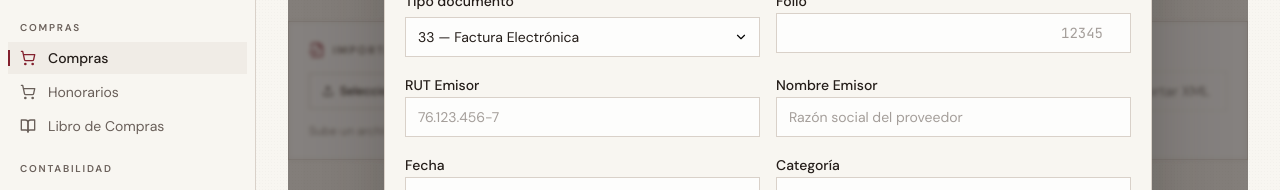
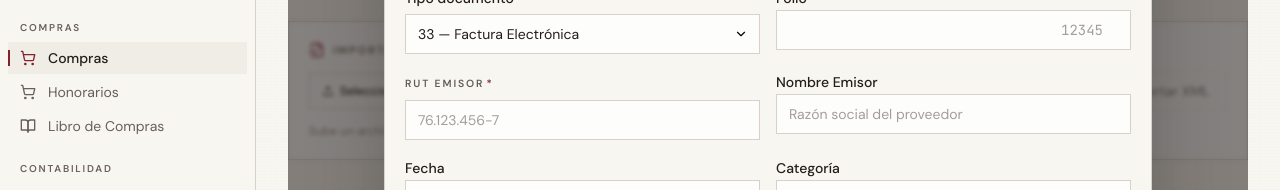
Before and after one commit to felipeatp/ContaChile, a Next.js app in the folder apps/web/: page /purchases in a window 1280 px wide. Both pictures are taken after a click on the button "Registrar compra". Shown: the part 286-476 px from the top of the page. Built offline with nearby package versions, Linux system fonts and the light colour scheme; no server answers.

Commit message:
feat(web): RutField component + useRutInput hook with live masking and a11y

```diff
--- a/apps/web/app/honorarios/page.tsx
+++ b/apps/web/app/honorarios/page.tsx
@@ -7,6 +7,7 @@ import { Modal } from '@/components/ui/modal'
 import { Button } from '@/components/ui/button'
 import { Loader2, Plus, X, Trash2 } from 'lucide-react'
 import { formatCLP } from '@contachile/validators'
+import { RutField } from '@/components/forms/rut-field'
 
 type HonorarioType = 'ISSUED' | 'RECEIVED'
 type HonorarioStatus = 'PENDING' | 'PAID'
@@ -341,13 +342,12 @@ function HonorarioForm({ onClose, onSaved }: { onClose: () => void; onSaved: ()
             />
           </div>
           <div>
-            <label className="text-sm font-medium">RUT contraparte</label>
-            <input
-              type="text"
+            <RutField
+              id="counterpart-rut"
+              label="RUT contraparte"
               value={form.counterpartRut}
-              onChange={(e) => setForm({ ...form, counterpartRut: e.target.value })}
-              placeholder="12.345.678-9"
-              className="mt-1 h-10 w-full px-3 text-sm"
+              onChange={(v) => setForm({ ...form, counterpartRut: v })}
+              required
             />
           </div>
           <div className="col-span-2">
--- a/apps/web/app/purchases/page.tsx
+++ b/apps/web/app/purchases/page.tsx
@@ -6,6 +6,7 @@ import { Input } from "@/components/ui/input"
 import { Button } from "@/components/ui/button"
 import { Loader2, Plus, FileCode2, Upload } from "lucide-react"
 import { formatCLP } from "@contachile/validators"
+import { RutField } from "@/components/forms/rut-field"
 
 interface Purchase {
   id: string
@@ -361,11 +362,13 @@ export default function PurchasesPage() {
               />
             </div>
             <div>
-              <label className="text-sm font-medium">RUT Emisor</label>
-              <Input
+              <RutField
+                id="issuer-rut"
+                label="RUT Emisor"
+                value={form.issuerRut}
+                onChange={(v) => handleChange("issuerRut", v)}
                 placeholder="76.123.456-7"
-                value={form.issuerRut}
-                onChange={(e) => handleChange("issuerRut", e.target.value)}
+                required
               />
             </div>
             <div>
--- a/apps/web/app/ventas/cotizaciones/page.tsx
+++ b/apps/web/app/ventas/cotizaciones/page.tsx
@@ -6,6 +6,7 @@ import { Modal } from '@/components/ui/modal'
 import { Button } from '@/components/ui/button'
 import { Loader2, Plus, X, FileDown, Send, CheckCircle2, XCircle, FileText } from 'lucide-react'
 import { formatCLP } from '@contachile/validators'
+import { RutField } from '@/components/forms/rut-field'
 
 type Status = 'DRAFT' | 'SENT' | 'ACCEPTED' | 'REJECTED' | 'INVOICED' | 'EXPIRED'
 
@@ -352,9 +353,13 @@ function QuoteForm({ onClose, onSaved }: { onClose: () => void; onSaved: () => v
                 <option value="CREDITO 60">Crédito 60</option>
               </select>
             </Field>
-            <Field label="RUT cliente">
-              <input type="text" value={receiverRut} onChange={(e) => setReceiverRut(e.target.value)} placeholder="12.345.678-9" className="h-10 w-full rounded-md border border-input bg-background px-3 text-sm" />
-            </Field>
+            <RutField
+              id="receiver-rut"
+              label="RUT cliente"
+              value={receiverRut}
+              onChange={setReceiverRut}
+              required
+            />
             <Field label="Nombre cliente" className="col-span-2">
               <input type="text" value={receiverName} onChange={(e) => setReceiverName(e.target.value)} className="h-10 w-full rounded-md border border-input bg-background px-3 text-sm" />
             </Field>
--- /dev/null
+++ b/apps/web/components/forms/rut-field.tsx
@@ -0,0 +1,53 @@
+"use client"
+
+import { useRutInput } from "@/lib/rut-input"
+import { Input } from "@/components/ui/input"
+
+type Props = {
+  id: string
+  label: string
+  value: string
+  onChange: (raw: string) => void
+  required?: boolean
+  placeholder?: string
+}
+
+export function RutField({
+  id,
+  label,
+  value,
+  onChange,
+  required,
+  placeholder = "12.345.678-9",
+}: Props) {
+  const rut = useRutInput(value, onChange)
+  const showError = !!value && !rut.isValid
+
+  return (
+    <div className="space-y-1.5">
+      <label htmlFor={id} className="eyebrow !text-[0.65rem] text-foreground/70">
+        {label}
+        {required && <span className="text-primary ml-0.5">*</span>}
+      </label>
+      <Input
+        id={id}
+        value={rut.display}
+        onChange={rut.onChange}
+        placeholder={placeholder}
+        aria-invalid={showError}
+        aria-describedby={rut.error ? `${id}-error` : undefined}
+        inputMode="text"
+        autoComplete="off"
+      />
+      {rut.error && (
+        <p
+          id={`${id}-error`}
+          role="alert"
+          className="text-xs text-rust font-mono"
+        >
+          {rut.error}
+        </p>
+      )}
+    </div>
+  )
+}
--- /dev/null
+++ b/apps/web/lib/rut-input.ts
@@ -0,0 +1,60 @@
+"use client"
+
+import { useCallback, useMemo } from "react"
+import { validateRUT, formatRUT } from "@contachile/validators"
+
+export type RutInputResult = {
+  /** value formateado para mostrar en el input (ej "12.345.678-5") */
+  display: string
+  /** value crudo solo dígitos+DV mayúscula (para enviar al backend) */
+  raw: string
+  /** true si validateRUT pasa */
+  isValid: boolean
+  /** mensaje de error legible, o null */
+  error: string | null
+  /** handler para onChange del <input>: extrae caracteres válidos */
+  onChange: (e: React.ChangeEvent<HTMLInputElement>) => void
+}
+
+/**
+ * Hook para inputs de RUT chileno.
+ * - El componente consumidor debe llamar onChange con el valor crudo.
+ * - Mascarea con dots y dash al mostrar (display).
+ * - isValid usa módulo 11 (validateRUT del package validators).
+ */
+export function useRutInput(
+  value: string,
+  setValue: (raw: string) => void
+): RutInputResult {
+  const raw = useMemo(
+    () => (value || "").replace(/[^0-9kK]/g, "").toUpperCase(),
+    [value]
+  )
+
+  const display = useMemo(() => {
+    if (raw.length < 2) return raw
+    return formatRUT(raw)
+  }, [raw])
+
+  const isValid = useMemo(() => {
+    if (!raw) return false
+    return validateRUT(raw)
+  }, [raw])
+
+  const error = useMemo(() => {
+    if (!raw) return null
+    if (raw.length < 8) return "RUT incompleto"
+    if (!isValid) return "Dígito verificador inválido"
+    return null
+  }, [raw, isValid])
+
+  const onChange = useCallback(
+    (e: React.ChangeEvent<HTMLInputElement>) => {
+      const clean = e.target.value.replace(/[^0-9kK]/g, "").toUpperCase()
+      setValue(clean)
+    },
+    [setValue]
+  )
+
+  return { display, raw, isValid, error, onChange }
+}
```
